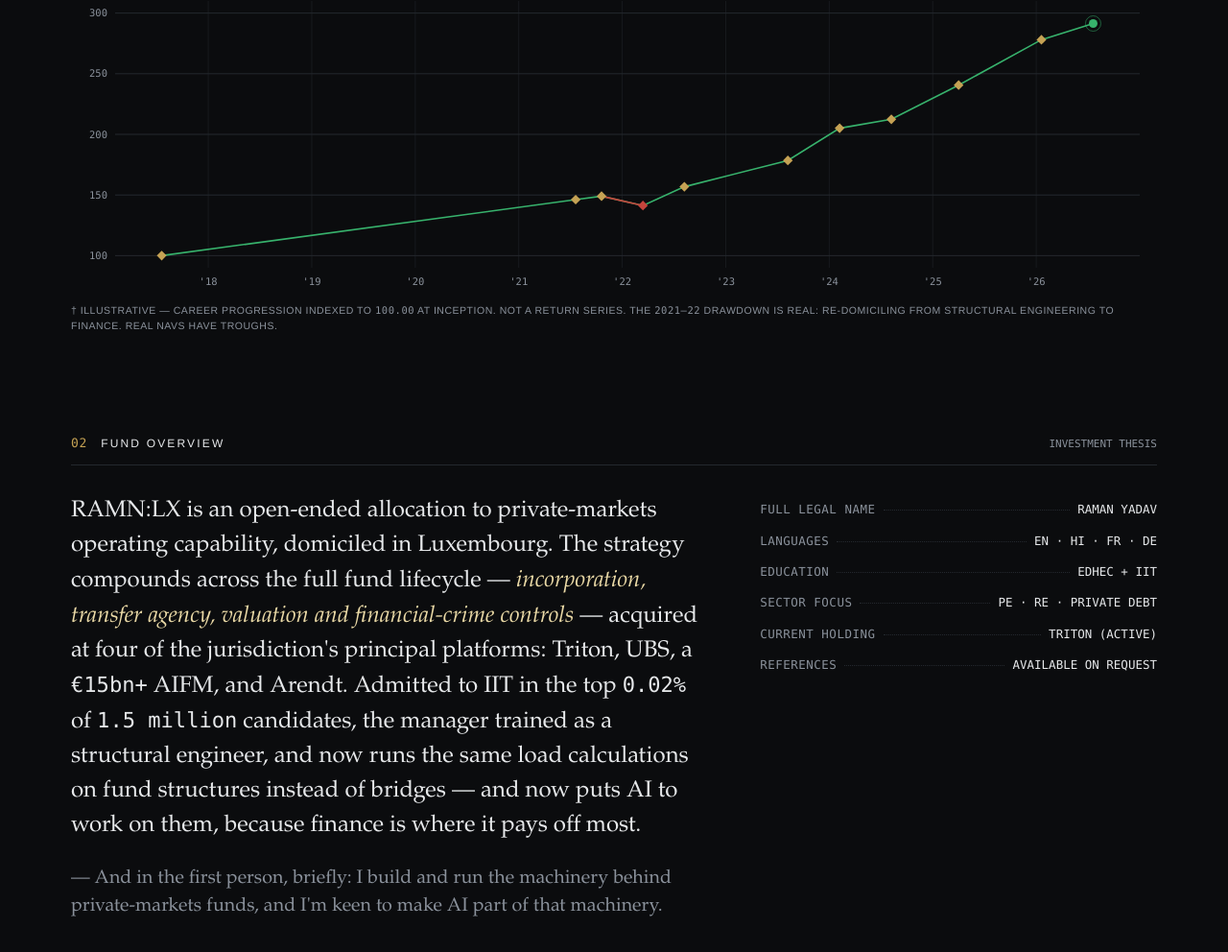
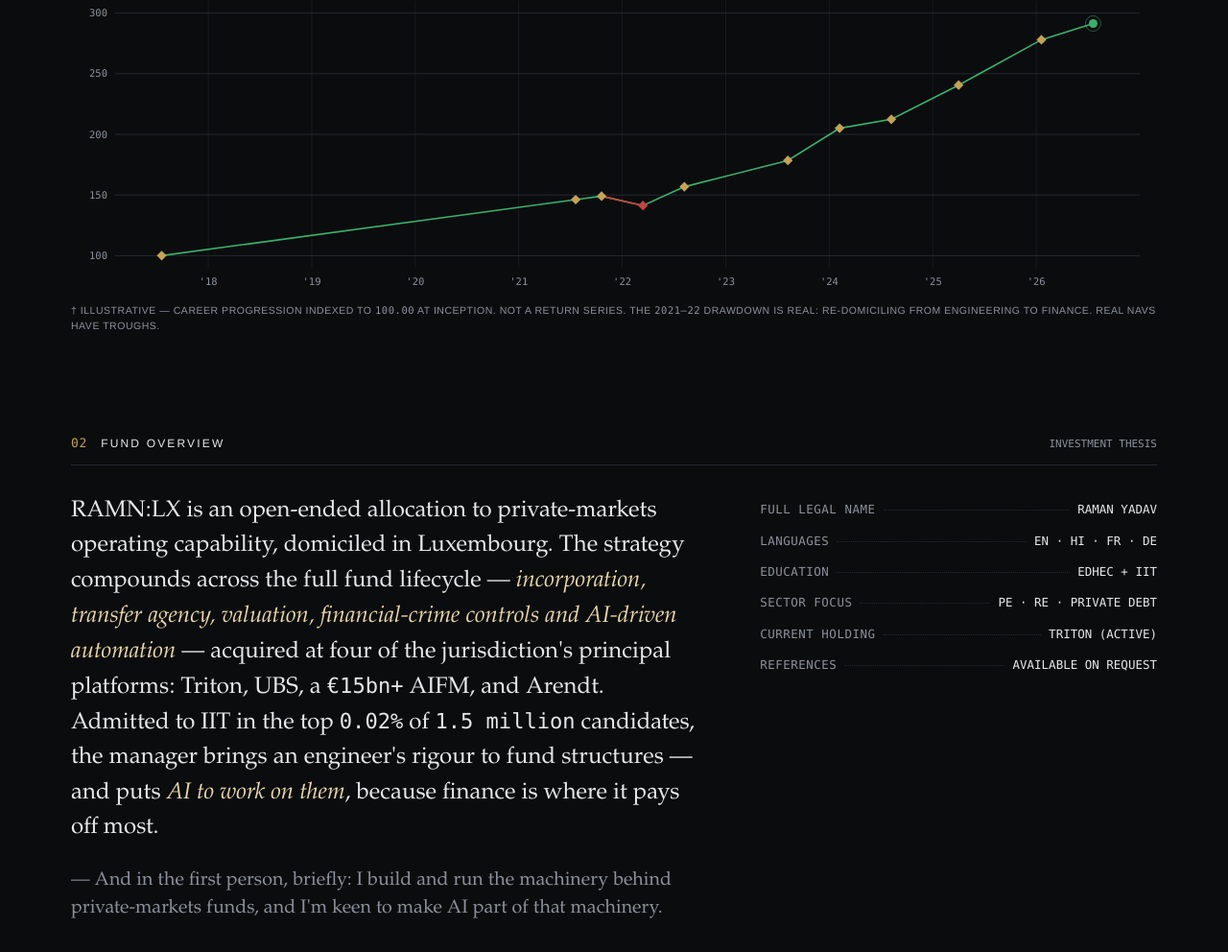
Before and after one commit to raman-yadav-lu/raman-yadav-lu.github.io, a plain HTML site: page index.html in a window 1280 px wide. Shown: the part 528-1520 px from the top of the page at 96% size. Drawn offline with Linux system fonts and the light colour scheme.

Commit message:
Add files via upload

```diff
--- a/index.html
+++ b/index.html
@@ -492,7 +492,7 @@ footer .rev .gold { color: var(--bullion); }
     </div>
     <div class="sr" id="chartLive" aria-live="polite"></div>
     <ol class="sr" id="chartEvents"></ol>
-    <p class="chartfoot">† Illustrative — career progression indexed to <span class="mono">100.00</span> at inception. Not a return series. The <span class="mono">2021–22</span> drawdown is real: re-domiciling from structural engineering to finance. Real NAVs have troughs.</p>
+    <p class="chartfoot">† Illustrative — career progression indexed to <span class="mono">100.00</span> at inception. Not a return series. The <span class="mono">2021–22</span> drawdown is real: re-domiciling from engineering to finance. Real NAVs have troughs.</p>
   </div>
 </header>
 
@@ -508,12 +508,11 @@ footer .rev .gold { color: var(--bullion); }
   <div class="twocol">
     <p class="thesis">
       RAMN:LX is an open-ended allocation to private-markets operating capability, domiciled in Luxembourg.
-      The strategy compounds across the full fund lifecycle — <em>incorporation, transfer agency, valuation and
-      financial-crime controls</em> — acquired at four of the jurisdiction's principal platforms: Triton, UBS,
+      The strategy compounds across the full fund lifecycle — <em>incorporation, transfer agency, valuation,
+      financial-crime controls and AI-driven automation</em> — acquired at four of the jurisdiction's principal platforms: Triton, UBS,
       a <span class="n">€15bn+</span> AIFM, and Arendt. Admitted to IIT in the top <span class="n">0.02%</span> of
-      <span class="n">1.5&nbsp;million</span> candidates, the manager trained as a structural engineer, and now runs
-      the same load calculations on fund structures instead of bridges — and now puts AI to work on them, because
-      finance is where it pays off most.
+      <span class="n">1.5&nbsp;million</span> candidates, the manager brings an engineer's rigour to fund structures — and puts
+      <em>AI to work on them</em>, because finance is where it pays off most.
       <span class="firstperson">— And in the first person, briefly: I build and run the machinery behind private-markets
       funds, and I'm keen to make AI part of that machinery.</span>
     </p>
@@ -633,7 +632,7 @@ footer .rev .gold { color: var(--bullion); }
       <p class="label"><span class="mono">2017 — 2021</span> · Palakkad, India</p>
       <h3>Indian Institute of Technology</h3>
       <p class="sub">B.TECH — CONSTRUCTION MGMT, STRUCTURAL ENGINEERING, MATHEMATICS</p>
-      <p>Admitted via IIT-JEE Advanced in the <span class="n">99.98th</span> percentile of <span class="n">1.5 million</span> candidates. BTech research: UV and IR dual-band photodetectors. The structural engineer's habit — check every load path twice — survived the change of industry intact.</p>
+      <p>Admitted via IIT-JEE Advanced in the <span class="n">99.98th</span> percentile of <span class="n">1.5 million</span> candidates. BTech research: UV and IR dual-band photodetectors. The engineer's habit — check everything twice — survived the change of industry intact.</p>
       <div class="bigstat">99.98</div>
       <p class="label">percentile · IIT-JEE Advanced · <span class="mono">1.5M</span> candidates</p>
     </div>
```
